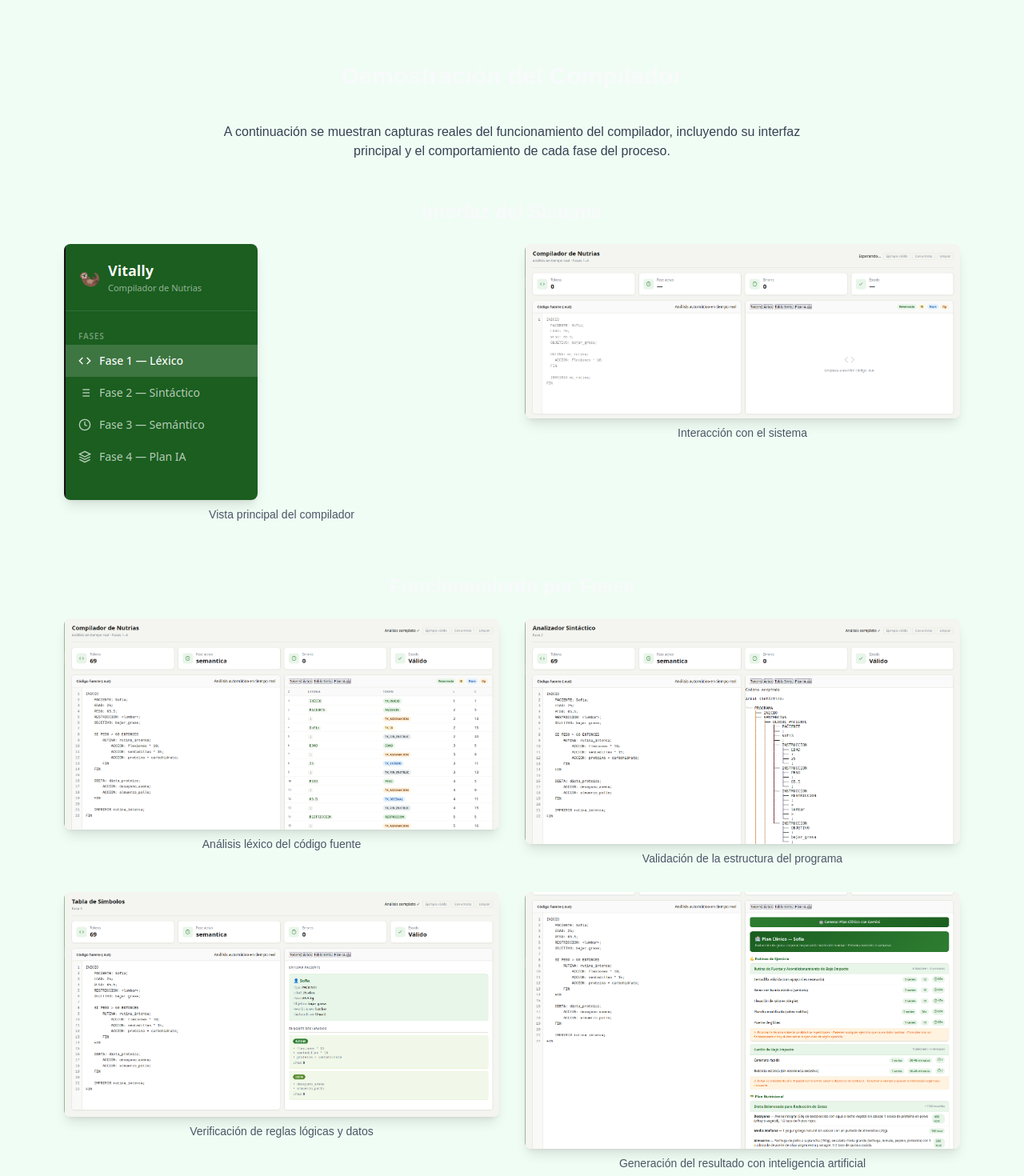
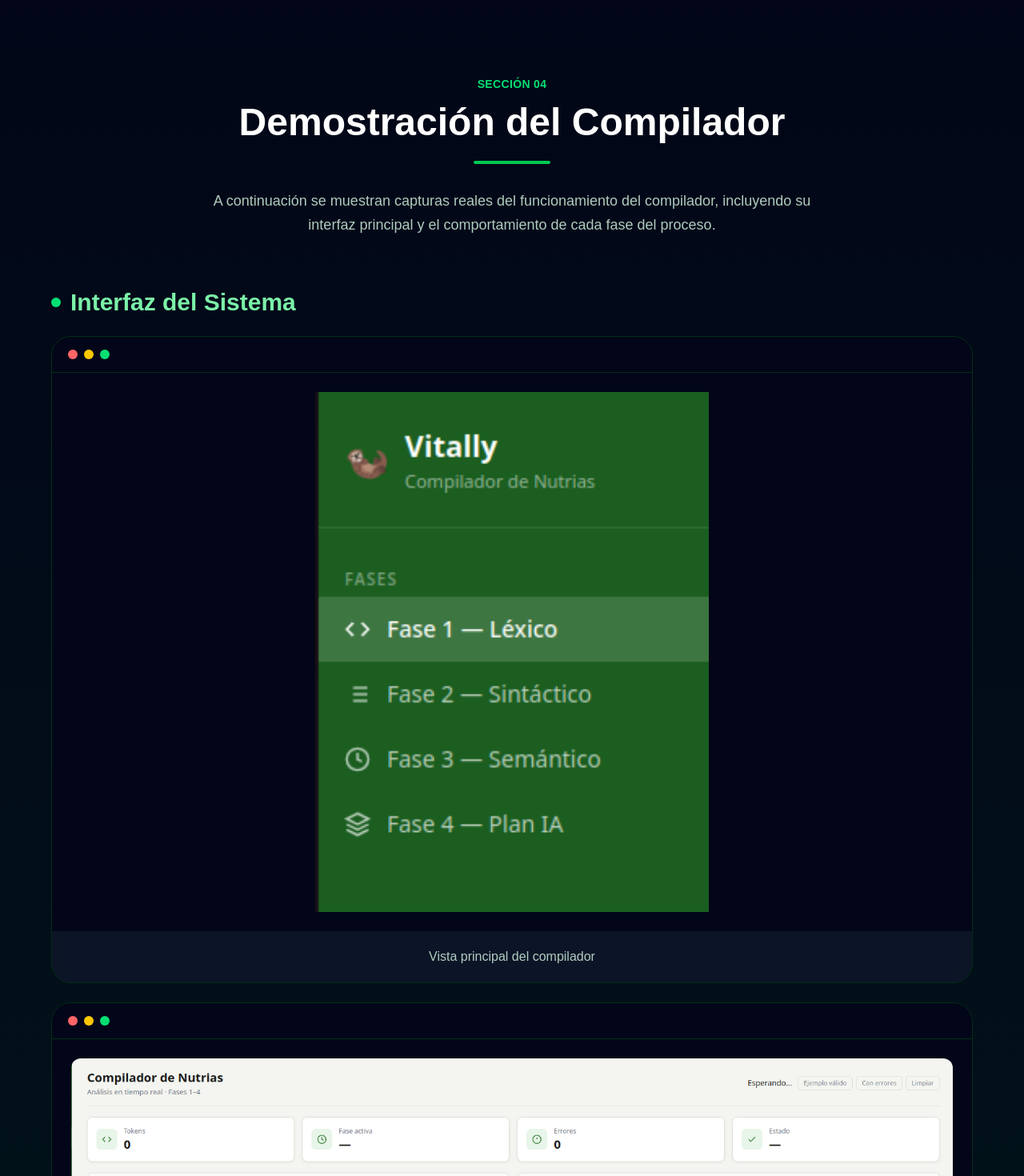
Before and after one commit to Ruben-online/Compilador-Web, a Next.js app: page / in a window 1280 px wide. Shown: the part 5140-6610 px from the top of the page at 80% size. Built offline with nearby package versions, Linux system fonts and the light colour scheme.

Commit message:
Mejorar sección demo con imágenes más legibles y diseño tipo dashboard

```diff
--- a/src/sections/demo.js
+++ b/src/sections/demo.js
@@ -1,101 +1,149 @@
 export default function Demo() {
+
+  const dashboardImages = [
+    {
+      src: "/images/Dashboardvitally.png",
+      alt: "Dashboard principal",
+      caption: "Vista principal del compilador",
+    },
+    {
+      src: "/images/Dashboard2.png",
+      alt: "Dashboard secundario",
+      caption: "Interacción con el sistema",
+    },
+  ];
+
+  const phaseImages = [
+    {
+      src: "/images/faselexica.png",
+      alt: "Fase léxica",
+      caption: "Análisis léxico del código fuente",
+    },
+    {
+      src: "/images/fasesintactica.png",
+      alt: "Fase sintáctica",
+      caption: "Validación de la estructura del programa",
+    },
+    {
+      src: "/images/fasesemantica.png",
+      alt: "Fase semántica",
+      caption: "Verificación de reglas lógicas y datos",
+    },
+    {
+      src: "/images/faseia.png",
+      alt: "Generación con IA",
+      caption: "Generación del resultado con inteligencia artificial",
+    },
+  ];
+
+  const imageFrame = (image) => (
+    <div className="bg-slate-900/80 backdrop-blur-sm border border-green-950 rounded-3xl overflow-hidden hover:border-green-800 transition-colors">
+
+      {/* Header */}
+      <div className="flex items-center gap-2 px-5 py-4 border-b border-green-950 bg-slate-950">
+        <div className="w-3 h-3 rounded-full bg-red-400"></div>
+        <div className="w-3 h-3 rounded-full bg-yellow-400"></div>
+        <div className="w-3 h-3 rounded-full bg-green-400"></div>
+      </div>
+
+      {/* IMAGE */}
+      <div className="bg-slate-950 p-6 flex justify-center items-center">
+
+        <img
+          src={image.src}
+          alt={image.alt}
+          className="w-full object-contain rounded-xl transition-transform duration-300 hover:scale-[1.02] max-h-[700px] md:max-h-[650px]"
+        />
+
+      </div>
+
+      {/* Caption */}
+      <div className="p-5">
+        <p className="text-green-100/80 text-center">
+          {image.caption}
+        </p>
+      </div>
+
+    </div>
+  );
+
   return (
-    <section id="demo" className="p-20 bg-green-50">
-      <h2 className="text-3xl font-bold mb-10 text-center">
+    <section
+      id="demo"
+      className="px-6 py-24 bg-gradient-to-b from-slate-950 to-green-950 text-white"
+    >
+
+      <div className="max-w-6xl mx-auto">
+
+        {/* HEADER */}
+        <div className="mb-16 text-center">
+
+          <span className="text-green-400 font-semibold tracking-wide uppercase text-sm">
+            Sección 04
+          </span>
+
+          <h2 className="text-4xl md:text-5xl font-bold mt-3 mb-6">
             Demostración del Compilador
           </h2>
 
-      <p className="text-gray-700 mb-12 text-center max-w-3xl mx-auto">
+          <div className="w-24 h-1 bg-green-500 rounded-full mx-auto mb-8"></div>
+
+          <p className="text-green-100/80 text-lg leading-relaxed max-w-3xl mx-auto">
             A continuación se muestran capturas reales del funcionamiento del compilador,
             incluyendo su interfaz principal y el comportamiento de cada fase del proceso.
           </p>
 
+        </div>
+
         {/* DASHBOARD */}
-      <div className="mb-16">
-        <h3 className="text-2xl font-semibold mb-6 text-center">
+        <div className="mb-24 space-y-10">
+
+          <div className="flex items-center gap-3 mb-6">
+
+            <div className="w-3 h-3 rounded-full bg-green-400"></div>
+
+            <h3 className="text-3xl font-semibold text-green-300">
               Interfaz del Sistema
             </h3>
 
-        <div className="grid md:grid-cols-2 gap-8">
-          <div>
-            <img
-              src="/images/Dashboardvitally.png"
-              alt="Dashboard principal"
-              className="rounded-lg shadow-lg"
-            />
-            <p className="text-sm text-gray-600 mt-2 text-center">
-              Vista principal del compilador
-            </p>
           </div>
 
-          <div>
-            <img
-              src="/images/Dashboard2.png"
-              alt="Dashboard secundario"
-              className="rounded-lg shadow-lg"
-            />
-            <p className="text-sm text-gray-600 mt-2 text-center">
-              Interacción con el sistema
-            </p>
+          {/* FIX IMPORTANTE: sin recorte */}
+          <div className="mb-6 scale-95 md:scale-100">
+            {imageFrame(dashboardImages[0])}
           </div>
-        </div>
+
+          {/* resto normal */}
+          {imageFrame(dashboardImages[1])}
+
         </div>
 
         {/* FASES */}
-      <div>
-        <h3 className="text-2xl font-semibold mb-6 text-center">
+        <div className="space-y-12">
+
+          <div className="flex items-center gap-3 mb-6">
+
+            <div className="w-3 h-3 rounded-full bg-green-400"></div>
+
+            <h3 className="text-3xl font-semibold text-green-300">
               Funcionamiento por Fases
             </h3>
 
-        <div className="grid md:grid-cols-2 gap-8">
-
-          <div>
-            <img
-              src="/images/faselexica.png"
-              alt="Fase léxica"
-              className="rounded-lg shadow-lg"
-            />
-            <p className="text-sm text-gray-600 mt-2 text-center">
-              Análisis léxico del código fuente
-            </p>
           </div>
 
-          <div>
-            <img
-              src="/images/fasesintactica.png"
-              alt="Fase sintáctica"
-              className="rounded-lg shadow-lg"
-            />
-            <p className="text-sm text-gray-600 mt-2 text-center">
-              Validación de la estructura del programa
-            </p>
+          <div className="space-y-12">
+
+            {phaseImages.map((img, i) => (
+              <div key={i}>
+                {imageFrame(img)}
               </div>
+            ))}
 
-          <div>
-            <img
-              src="/images/fasesemantica.png"
-              alt="Fase semántica"
-              className="rounded-lg shadow-lg"
-            />
-            <p className="text-sm text-gray-600 mt-2 text-center">
-              Verificación de reglas lógicas y datos
-            </p>
-          </div>
-
-          <div>
-            <img
-              src="/images/faseia.png"
-              alt="Generación con IA"
-              className="rounded-lg shadow-lg"
-            />
-            <p className="text-sm text-gray-600 mt-2 text-center">
-              Generación del resultado con inteligencia artificial
-            </p>
           </div>
 
         </div>
+
       </div>
-
     </section>
   );
 }
```
Lines whose indentation alone changed are shown as unchanged.
